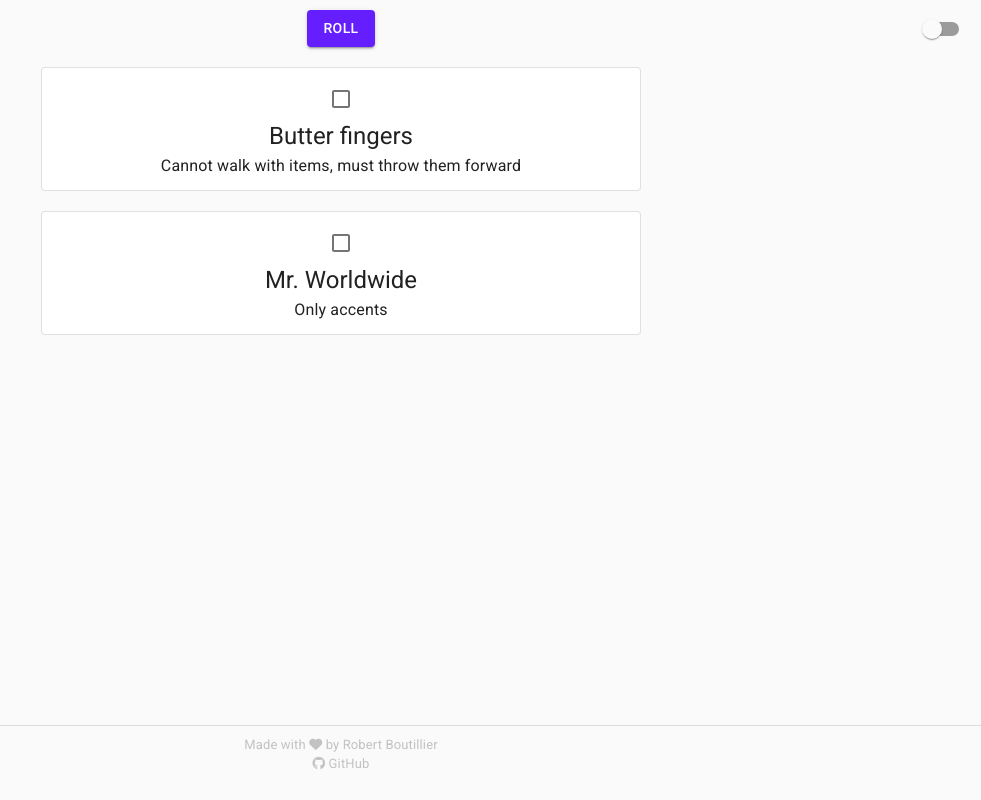
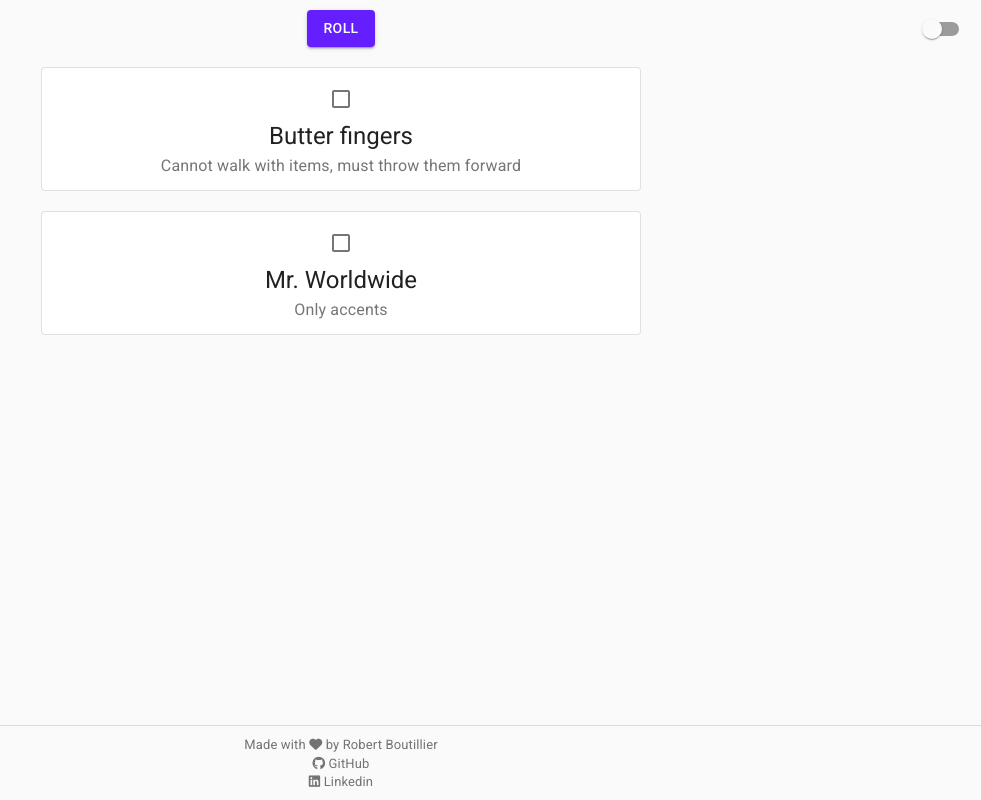
Before and after one commit to rbout/roulettephobia, a React (Create React App) app: page / in a window 1280 px wide. Both pictures are taken after a click on the button "ROLL". Shown: the whole page, without its empty margins (299-1280 px from the left). Built offline with nearby package versions, Linux system fonts and the light colour scheme.

Commit message:
Added cookie for checked and linkedin link

```diff
--- a/src/App.js
+++ b/src/App.js
@@ -32,7 +32,6 @@ const useStyles = makeStyles({
   },
   footerText: {
     fontSize: 13,
-    color: '#c2c2c2',
     textAlign: "center"
   },
   darkMode: {
@@ -55,10 +54,15 @@ function App() {
 
   const [darkMode, setDarkMode] = React.useState(false)
 
+  const [oneChecked, setOneChecked] = React.useState(false)
+  const [twoChecked, setTwoChecked] = React.useState(false)
+
   const [state, setState] = React.useState({
     ruleOneNum: null,
     ruleTwoNum: null
   })
+
+  // TODO make it a single cookie JSON object
 
   React.useEffect(() => {
     if(cookies.get('darkMode') !== undefined) {
@@ -66,6 +70,12 @@ function App() {
     }
     if(cookies.get('ruleOneNum') !== undefined && cookies.get('ruleTwoNum') !== undefined) {
       setState({ruleOneNum: parseInt(cookies.get('ruleOneNum')), ruleTwoNum: parseInt(cookies.get('ruleTwoNum'))})
+    }
+    if(cookies.get('oneChecked') !== undefined) {
+      setOneChecked(cookies.get('oneChecked') === 'true')
+    }
+    if(cookies.get('twoChecked') !== undefined) {
+      setTwoChecked(cookies.get('twoChecked') === 'true')
     }
   }, [])
 
@@ -239,9 +249,6 @@ function App() {
 
   const styles = useStyles()
 
-  const [oneChecked, setOneChecked] = React.useState(false)
-  const [twoChecked, setTwoChecked] = React.useState(false)
-
   return (
     <ThemeProvider theme={theme}>
       <CssBaseline />
@@ -266,6 +273,7 @@ function App() {
                centerBox={styles.centerBox}
                setState={setOneChecked}
                state={oneChecked}
+               name={'oneChecked'}
         />}
         {state.ruleTwoNum !== null &&
           <Strat text={rules[state.ruleTwoNum].text}
@@ -274,17 +282,22 @@ function App() {
                  centerBox={styles.centerBox}
                  setState={setTwoChecked}
                  state={twoChecked}
+                 name={'twoChecked'}
           />}
       </div>
       <div className={styles.footer}>
 
         <Divider />
         <div className={styles.centerBox}>
-          <Typography variant="body2" gutterBottom className={styles.footerText}>
+          <Typography variant="body2" gutterBottom className={styles.footerText} color='textSecondary'>
             Made with <i className="fas fa-heart" /> by Robert Boutillier
             <br />
             <a href='https://github.com/rbout/roulettephobia' target="_blank" rel="noreferrer" className={styles.link}>
               <i className="fab fa-github" /> GitHub
+            </a>
+            <br />
+            <a href='https://www.linkedin.com/in/robert-boutillier-0aa0ba15b/' target="_blank" rel="noreferrer" className={styles.link}>
+              <i className="fab fa-linkedin"></i> Linkedin
             </a>
           </Typography>
         </div>
--- a/src/components/Strat.js
+++ b/src/components/Strat.js
@@ -2,18 +2,23 @@ import React from 'react'
 import Checkbox from '@material-ui/core/Checkbox'
 import Typography from "@material-ui/core/Typography";
 import Paper from "@material-ui/core/Paper";
+import Cookies from "universal-cookie";
 
 export default function Strat(props) {
+
+  const cookies = new Cookies()
+
   return (
     <div className={props.centerBox}>
       <Paper className={props.style} variant="outlined">
-        <Checkbox color="primary" onChange={() => {
+        <Checkbox color="primary" checked={props.state} onChange={() => {
+          cookies.set(props.name, !props.state, {path: '/'})
           props.setState(!props.state)
         }}/>
         <Typography variant='h5'>
           {props.title}
         </Typography>
-        <Typography variant='subtitle1'>
+        <Typography variant='subtitle1' color='textSecondary'>
           {props.text}
         </Typography>
       </Paper>
```
